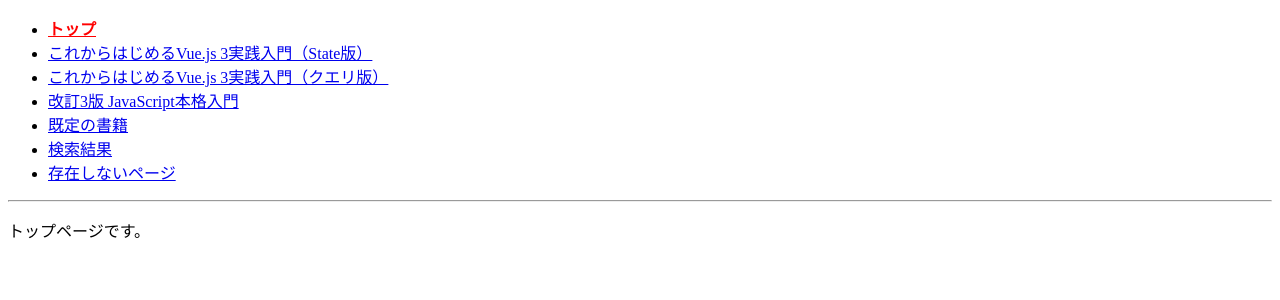
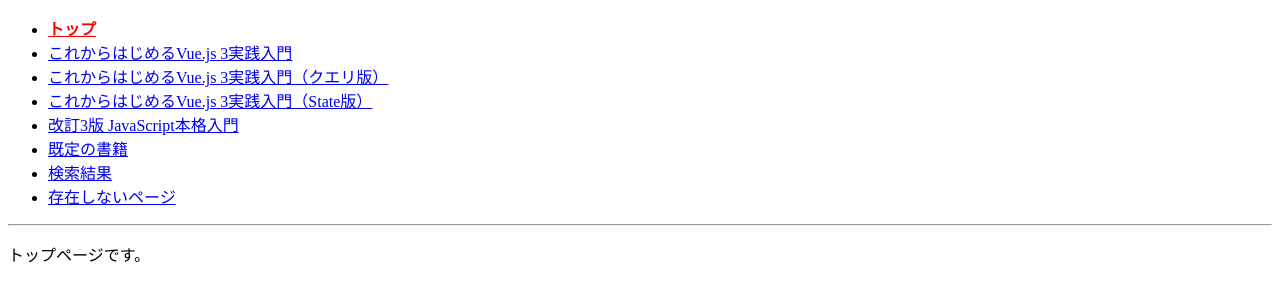
Before and after one commit to Yuma0309/Study-React, a React (Create React App) app in the folder React_sample_Yuma/my-react/: page / in a window 1280 px wide. Shown: the top 300 px of the page. Built offline with nearby package versions, Linux system fonts and the light colour scheme.

Commit message:
リスト8-3-18までの動作を確認

```diff
--- a/React_sample_Yuma/my-react/src/chap08/RouterParam.js
+++ b/React_sample_Yuma/my-react/src/chap08/RouterParam.js
@@ -7,9 +7,11 @@ export default function RouterParam() {
       <ul>
         <li><NavLink to="/">トップ</NavLink></li>
         <li><NavLink to="/book/978-4-8156-1336-5">
-          これからはじめるVue.js 3実践入門（State版）</NavLink></li>
+          これからはじめるVue.js 3実践入門</NavLink></li>
         <li><NavLink to="/bookQuery?isbn=978-4-8156-1336-5">
           これからはじめるVue.js 3実践入門（クエリ版）</NavLink></li>
+        <li><NavLink to="/bookState" state="978-4-8156-1336-5">
+          これからはじめるVue.js 3実践入門（State版）</NavLink></li>
         <li><NavLink to="/book/978-4-297-13288-0">
           改訂3版 JavaScript本格入門</NavLink></li>
         <li><NavLink to="/book" end>既定の書籍</NavLink></li>
```
